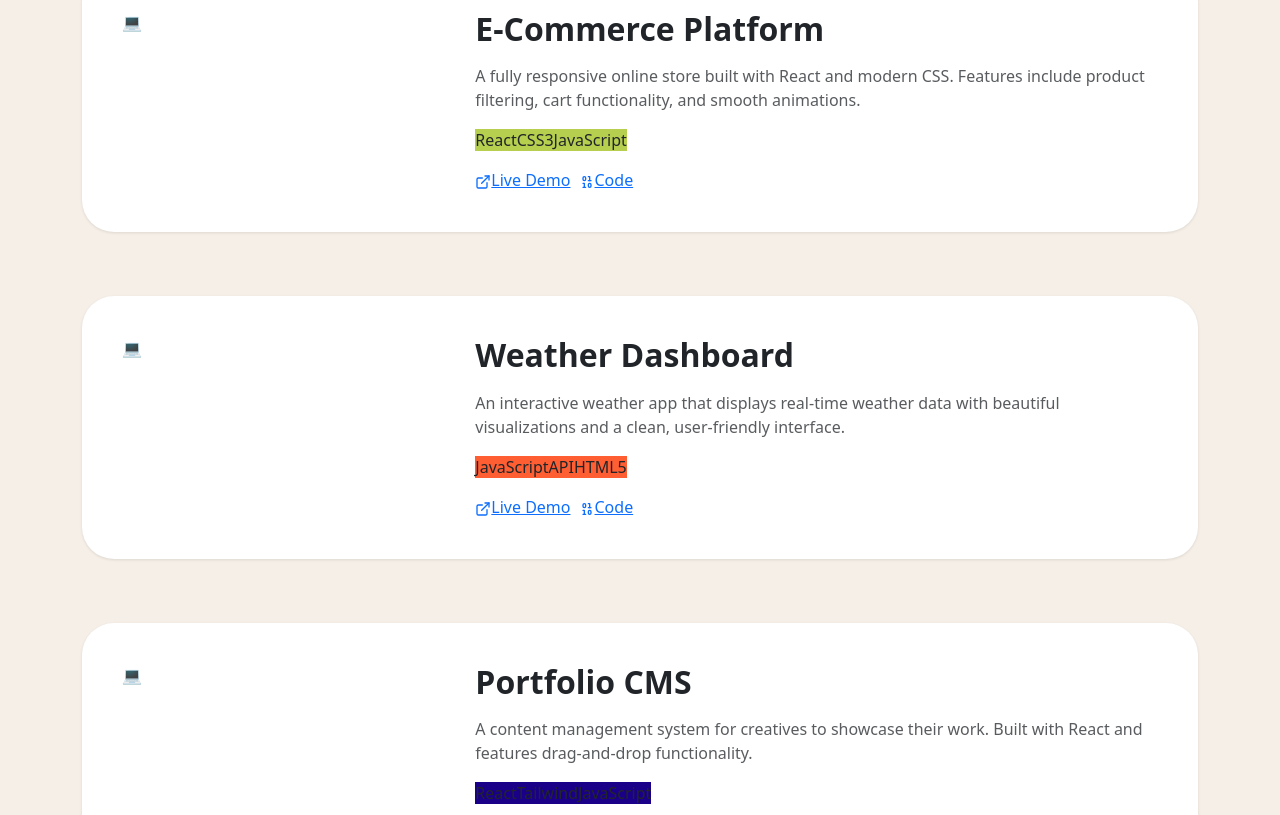
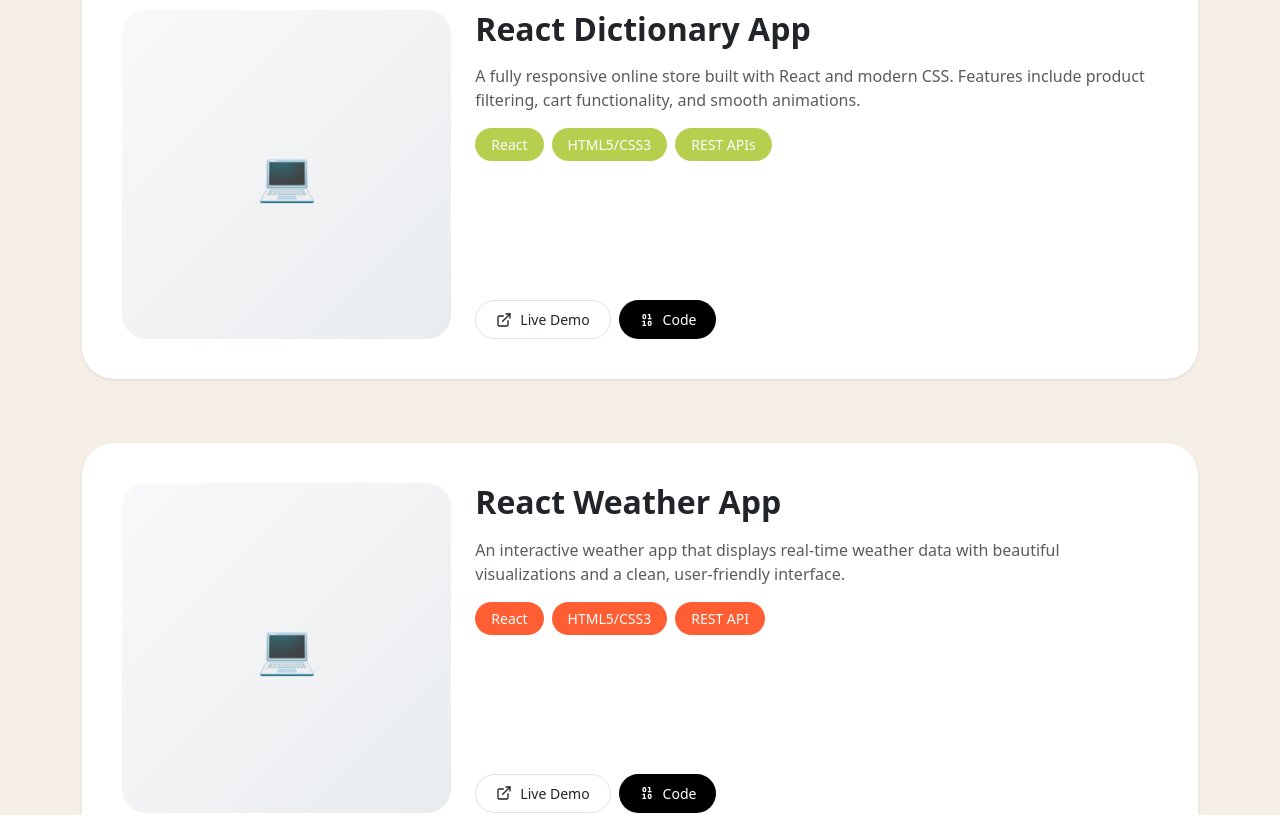
Before and after one commit to aliciabuelow/alicia-portfolio, a React (Vite) app in the folder react-app/: page / in a window 1280 px wide. Shown: the part 1126-1941 px from the top of the page. Built offline with nearby package versions, Linux system fonts and the light colour scheme.

Commit message:
Finished styling project cards with dummy content

```diff
--- a/react-app/src/components/FeaturedProjects.jsx
+++ b/react-app/src/components/FeaturedProjects.jsx
@@ -4,25 +4,25 @@
 
 const projects = [
   {
-    title: "E-Commerce Platform",
+    title: "React Dictionary App",
     description: "A fully responsive online store built with React and modern CSS. Features include product filtering, cart functionality, and smooth animations.",
-    tags: ["React", "CSS3", "JavaScript"],
+    tags: ["React", "HTML5/CSS3", "REST APIs"],
     color: "#B7CF4F",
     demoUrl: "#",
     githubUrl: "#"
   },
   {
-    title: "Weather Dashboard",
+    title: "React Weather App",
     description: "An interactive weather app that displays real-time weather data with beautiful visualizations and a clean, user-friendly interface.",
-    tags: ["JavaScript", "API", "HTML5"],
+    tags: ["React", "HTML5/CSS3", "REST API"],
     color: "#FF5E33",
     demoUrl: "#",
     githubUrl: "#"
   },
   {
-    title: "Portfolio CMS",
+    title: "Artist Landing Page",
     description: "A content management system for creatives to showcase their work. Built with React and features drag-and-drop functionality.",
-    tags: ["React", "Tailwind", "JavaScript"],
+    tags: ["HTML5/CSS3", "Bootstrap", "Responsive Design"],
     color: "#1A0089",
     demoUrl: "#",
     githubUrl: "#"
--- a/react-app/src/styles/global.css
+++ b/react-app/src/styles/global.css
@@ -109,3 +109,64 @@
   box-shadow: 0 1px 3px rgba(0, 0, 0, 0.1);
   margin-bottom: 64px;
 }
+
+.project-preview {
+  display: flex;
+  align-items: center;
+  justify-content: center;
+  background: linear-gradient(to bottom right, #f8f9fa, #e9ecef);
+  border-radius: 24px;
+  aspect-ratio: 1;
+  font-size: 48px;
+}
+
+.project-tag {
+  margin: 0px 8px 8px 0;
+  display: inline-block;
+  padding: 6px 16px;
+  background-color: #000;
+  border-radius: 50px;
+  font-size: 14px;
+  font-weight: 500;
+  color: #fff;
+}
+
+.project-link-demo {
+  padding: 8px 20px;
+  background: #fff;
+  display: inline-flex;
+  align-items: center;
+  gap: 8px;
+  border: 1px solid #DEE2E6;
+  border-radius: 50px;
+  font-size: 14px;
+  font-weight: 500;
+  text-decoration: none;
+  color: #212529;
+  transition: all 300ms ease;
+}
+
+.project-link-demo:hover {
+  border-color: #000;
+  background: #000;
+  color: #fff;
+}
+
+.project-link-code {
+  padding: 8px 20px;
+  background: #000;
+  display: inline-flex;
+  align-items: center;
+  gap: 8px;
+  border-radius: 50px;
+  font-size: 14px;
+  font-weight: 500;
+  text-decoration: none;
+  color: #fff;
+  transition: background 300ms ease;
+}
+
+.project-link-code:hover {
+  background: #343a40;
+  color: #fff;
+}
```
